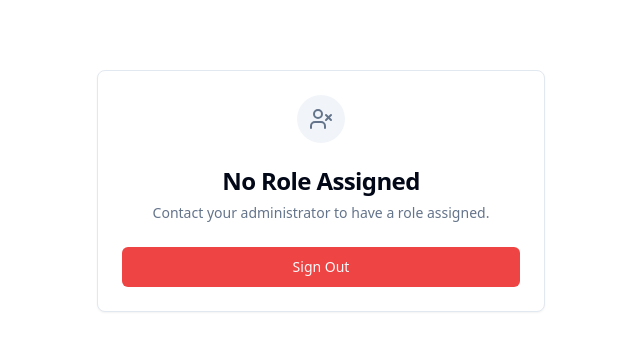
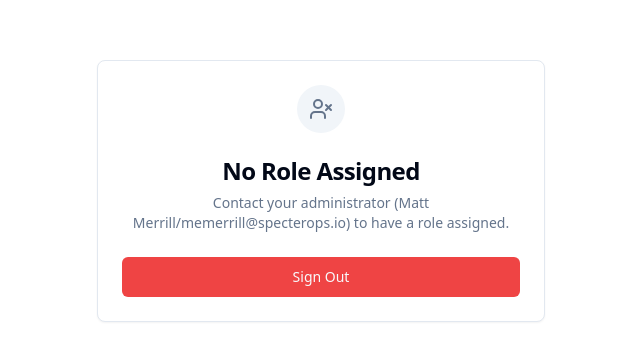
Before and after one commit to so-mmerrill/GhostCast, a React (Vite) app in the folder apps/web/: page /pending-role in a window 1280 px wide. Shown: the part 209-570 px from the top of the page, without its empty margins (319-959 px from the left). Built offline with nearby package versions, Linux system fonts and the light colour scheme; no server answers.

Commit message:
Update Role Page

```diff
--- a/apps/web/src/routes/pending-role.tsx
+++ b/apps/web/src/routes/pending-role.tsx
@@ -28,7 +28,7 @@
           </div>
           <CardTitle className="text-2xl">No Role Assigned</CardTitle>
           <CardDescription>
-            Contact your administrator to have a role assigned.
+            Contact your administrator (Matt Merrill/memerrill@specterops.io) to have a role assigned.
           </CardDescription>
         </CardHeader>
         <CardContent className="space-y-4">
```
